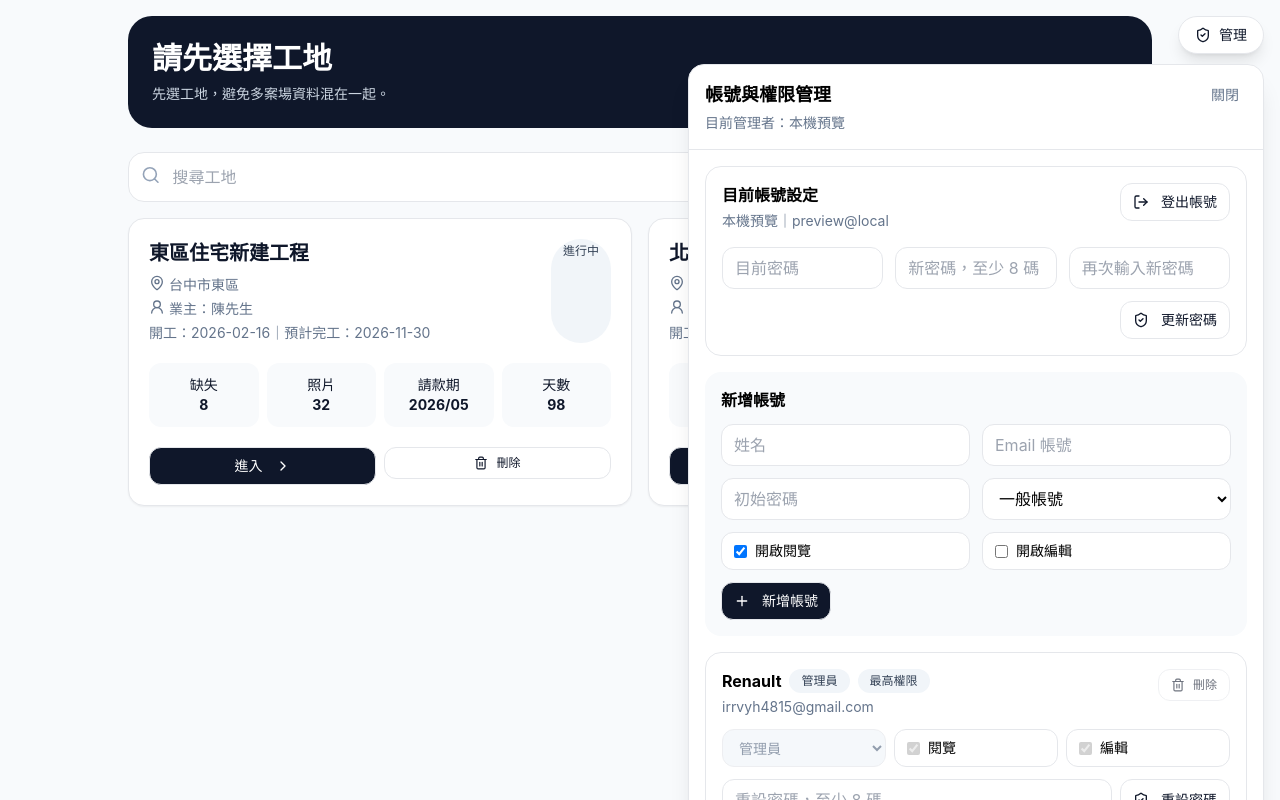
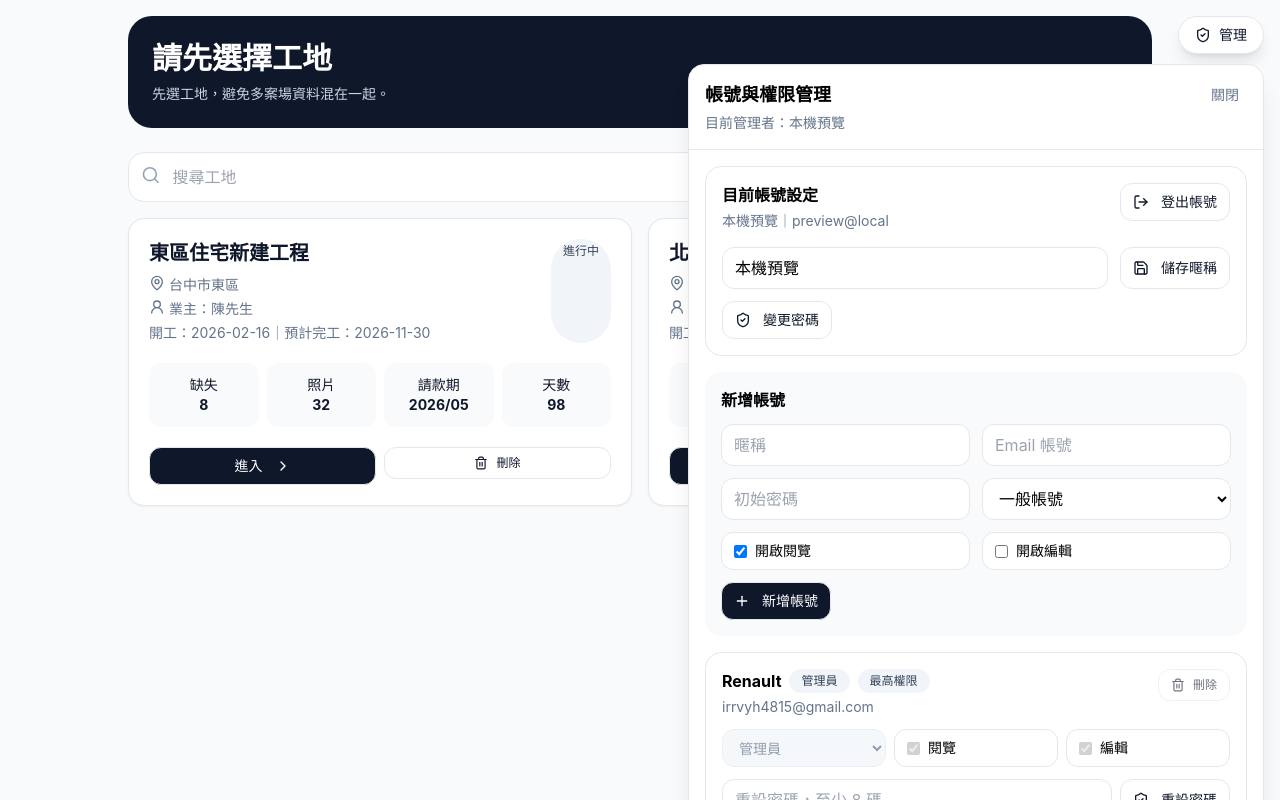
Before and after one commit to irrvyh4815/BEEZtoDO, a React (Vite) app: page / in a window 1280 px wide. Both pictures are taken after a click on the button "管理". Built offline with nearby package versions, Linux system fonts and the light colour scheme.

Commit message:
Update login page copy

```diff
--- a/src/App.jsx
+++ b/src/App.jsx
@@ -816,6 +816,12 @@ function LoginScreen({ onLogin }) {
   const [password, setPassword] = useState("");
   const [error, setError] = useState("");
   const [loading, setLoading] = useState(false);
+  const loginHighlights = [
+    "工地資料、合約、請款與施工日報集中管理",
+    "缺失改善、工項 Memo、待辦事項可依工地追蹤",
+    "預定進度可用甘特圖檢視工種與日期安排",
+    "管理員可控管帳號、閱覽權限與編輯權限",
+  ];
 
   async function handleSubmit(event) {
     event.preventDefault();
@@ -842,10 +848,19 @@ function LoginScreen({ onLogin }) {
           <div className="mb-8 inline-flex rounded-2xl bg-white/10 p-3">
             <ShieldCheck className="h-8 w-8" />
           </div>
-          <h1 className="text-3xl font-bold">EZtoDO 工程管理</h1>
+          <p className="text-sm font-medium text-slate-300">製作團隊：R3nault</p>
+          <h1 className="mt-3 text-3xl font-bold">EZtoDO工程管理程式</h1>
           <p className="mt-3 max-w-xl text-sm leading-6 text-slate-300">
-            登入後即可管理工地、施工日報、請款、缺失改善與照片紀錄。
+            專為工程案場日常管理整理的工作平台，將工地進度、廠商資料、
+            表單紀錄與權限管理整合在同一套介面中。
           </p>
+          <div className="mt-6 grid gap-3">
+            {loginHighlights.map((item) => (
+              <div key={item} className="rounded-2xl border border-white/10 bg-white/5 px-4 py-3 text-sm text-slate-100">
+                {item}
+              </div>
+            ))}
+          </div>
         </div>
 
         <Card>
@@ -3288,12 +3303,18 @@ function AdminPanel({ currentUser, onLogout }) {
   const [notice, setNotice] = useState("");
   const [busy, setBusy] = useState("");
   const [draft, setDraft] = useState(defaultAccountDraft);
+  const [profileName, setProfileName] = useState(currentUser?.name || "");
+  const [passwordOpen, setPasswordOpen] = useState(false);
   const [passwordDraft, setPasswordDraft] = useState({
     currentPassword: "",
     newPassword: "",
     confirmPassword: "",
   });
   const [resetDrafts, setResetDrafts] = useState({});
+
+  useEffect(() => {
+    setProfileName(currentUser?.name || "");
+  }, [currentUser?.name]);
 
   useEffect(() => {
     if (!open || useLocalPreview) return;
@@ -3410,6 +3431,36 @@ function AdminPanel({ currentUser, onLogout }) {
     }
   }
 
+  async function saveProfileName() {
+    const name = profileName.trim();
+    setError("");
+    setNotice("");
+
+    if (!name) {
+      setError("請輸入暱稱");
+      return;
+    }
+
+    if (useLocalPreview) {
+      setNotice("本機預覽已模擬更新暱稱");
+      return;
+    }
+
+    try {
+      setBusy("profile-name");
+      const data = await apiFetch(`/api/users/${currentUser.id}`, {
+        method: "PATCH",
+        body: JSON.stringify({ name }),
+      });
+      setUsers(users.map((user) => (user.id === data.user.id ? data.user : user)));
+      setNotice("暱稱已更新，重新整理或下次登入後會套用到全站");
+    } catch (err) {
+      setError(err.message);
+    } finally {
+      setBusy("");
+    }
+  }
+
   async function resetUserPassword(user) {
     const password = resetDrafts[user.id] || "";
     setError("");
@@ -3510,12 +3561,45 @@ function AdminPanel({ currentUser, onLogout }) {
                     {currentUser?.name || "使用者"}｜{currentUser?.email || "未登入"}
                   </p>
                 </div>
-                <Button type="button" variant="outline" onClick={onLogout}>
+                <Button type="button" variant="outline" onClick={onLogout} className="w-full sm:w-auto">
                   <LogOut className="mr-2 h-4 w-4" />
                   登出帳號
                 </Button>
               </div>
-              <div className="mt-4 grid gap-3 md:grid-cols-3">
+              <div className="mt-4 grid gap-3 sm:grid-cols-[1fr_auto]">
+                <Input
+                  value={profileName}
+                  onChange={setProfileName}
+                  ph="暱稱"
+                />
+                <Button
+                  type="button"
+                  variant="outline"
+                  onClick={saveProfileName}
+                  disabled={busy === "profile-name"}
+                >
+                  {busy === "profile-name" ? (
+                    <Loader2 className="mr-2 h-4 w-4 animate-spin" />
+                  ) : (
+                    <Save className="mr-2 h-4 w-4" />
+                  )}
+                  儲存暱稱
+                </Button>
+              </div>
+              <div className="mt-3">
+                <Button
+                  type="button"
+                  variant="outline"
+                  onClick={() => setPasswordOpen(!passwordOpen)}
+                  className="w-full sm:w-auto"
+                >
+                  <ShieldCheck className="mr-2 h-4 w-4" />
+                  {passwordOpen ? "收合密碼變更" : "變更密碼"}
+                </Button>
+              </div>
+              {passwordOpen ? (
+                <div className="mt-4 rounded-2xl bg-slate-50 p-4">
+                  <div className="grid gap-3 md:grid-cols-3">
                     <Input
                       type="password"
                       value={passwordDraft.currentPassword}
@@ -3557,6 +3641,8 @@ function AdminPanel({ currentUser, onLogout }) {
                     </Button>
                   </div>
                 </div>
+              ) : null}
+            </div>
 
             <div className="grid gap-3 rounded-2xl bg-slate-50 p-4 md:grid-cols-2">
               <div className="md:col-span-2">
@@ -3565,7 +3651,7 @@ function AdminPanel({ currentUser, onLogout }) {
               <Input
                 value={draft.name}
                 onChange={(value) => setDraft({ ...draft, name: value })}
-                ph="姓名"
+                ph="暱稱"
               />
               <Input
                 value={draft.email}
@@ -3894,16 +3980,6 @@ export default function App() {
                 >
                   返回主頁切換工地
                 </button>
-                {!useLocalPreview ? (
-                  <button
-                    type="button"
-                    onClick={handleLogout}
-                    className="mt-3 flex items-center gap-1 text-xs text-slate-300 underline"
-                  >
-                    <LogOut className="h-3.5 w-3.5" />
-                    登出
-                  </button>
-                ) : null}
               </div>
               <button
                 type="button"
```
Lines whose indentation alone changed are shown as unchanged.
